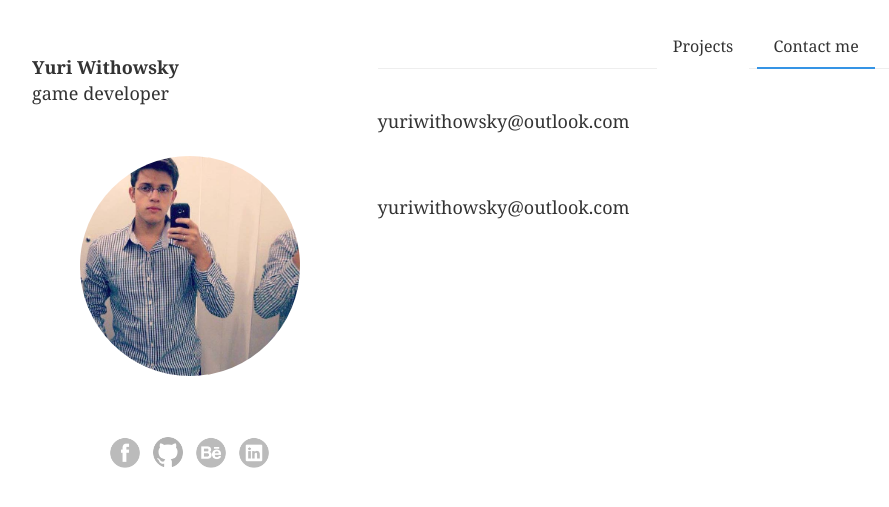
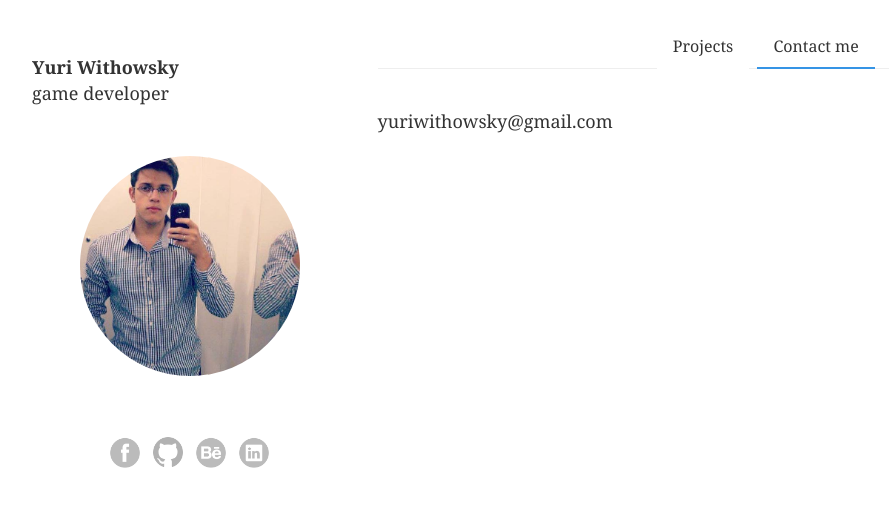
Before and after one commit to yuriwithowsky/yuriwithowsky.github.io, a Jekyll site: the page built from contact.html, in a window 1280 px wide. Shown: the top 507 px of the page, without its empty margins (47-936 px from the left). Built offline with Jekyll 4.4.1, drawn with Linux system fonts in a browser that asks for light colours; some web fonts are replaced.

Commit message:
Update contact.html

```diff
--- a/contact.html
+++ b/contact.html
@@ -2,10 +2,8 @@
 layout: head
 ---
 
-{% for post in site.posts %}
 <article>
     <p class="article-no">
-        yuriwithowsky@outlook.com
+        yuriwithowsky@gmail.com
     </p>
 </article>
-{% endfor %}
```
